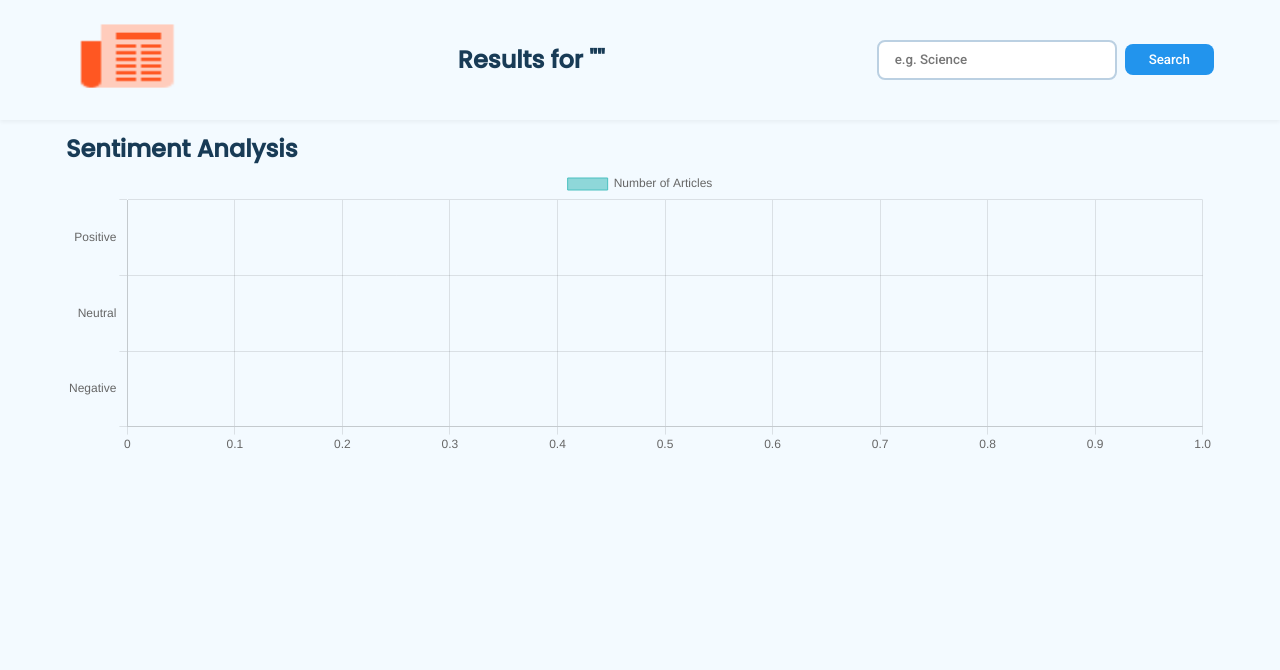
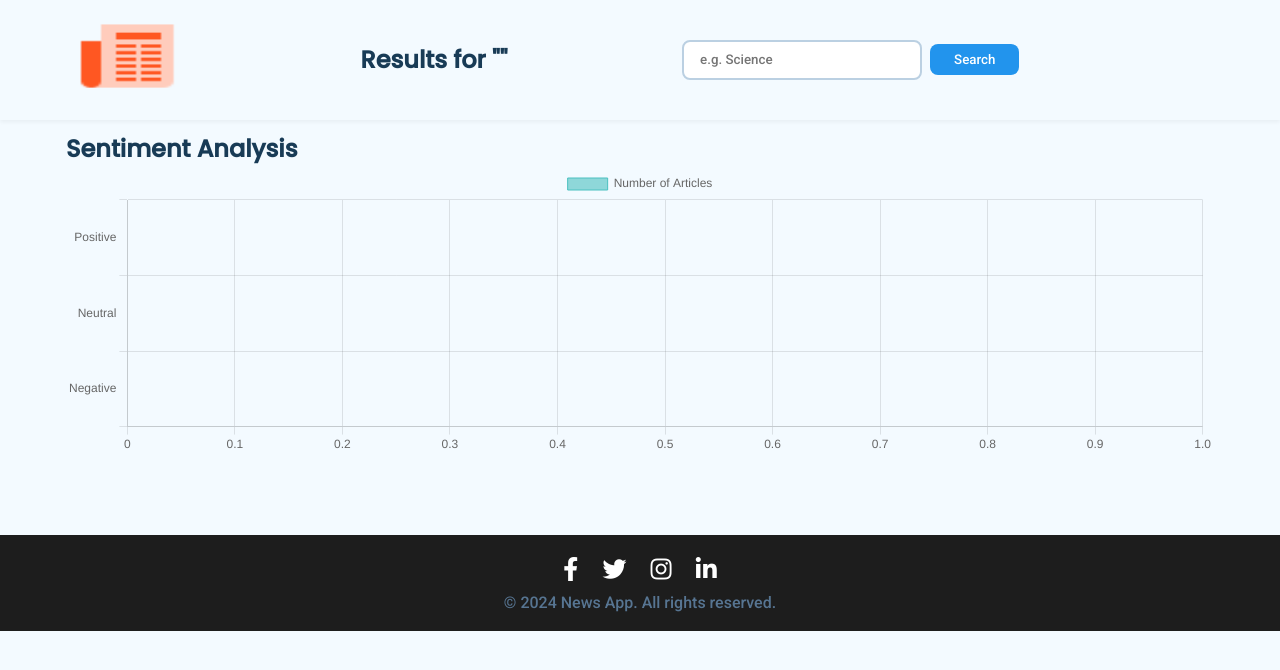
Before and after one commit to RisSonthalia/News-Sentiment-Analyzer, a Django app: template templates/index.html in a window 1280 px wide. Shown: the top 670 px of the page. Run offline with Django 5.2, Linux system fonts and the light colour scheme; the template is opened without the code that fills it, so the values that code supplies are empty.

Commit message:
Update index.html

```diff
--- a/templates/index.html
+++ b/templates/index.html
@@ -8,6 +8,30 @@
     <title>News App</title>
     <link rel="stylesheet" href="/static/style.css">
     <link rel="stylesheet" href="https://cdnjs.cloudflare.com/ajax/libs/font-awesome/5.15.3/css/all.min.css">
+    <style>
+        footer {
+            background-color: #1d1d1d;
+            text-align: center;
+
+            color: #fff;
+            text-align: center;
+            width: 100%;
+            padding: 1rem 0;
+            margin-top: auto;
+        }
+
+        .social-icons a {
+            color: #fff;
+            margin: 0 10px;
+            font-size: 1.5rem;
+            transition: color 0.3s ease;
+        }
+
+        .social-icons a:hover {
+            color: #ff6347;
+        }
+
+    </style>
 </head>
 
 <body>
@@ -29,8 +53,15 @@
             <div class="search-bar flex">
                 <form action="{% url 'news_search' %}" method="GET" class="search-bar flex">
                     <input id="search-text" type="text" name="query" class="news-input" placeholder="e.g. Science">
-                    <button type="submit" id="search-button"  class="search-button">Search</button>
+                    <button type="submit" id="search-button"  class="search-button" disabled>Search</button>
                 </form>
+            </div>
+            <div class="logout">
+                {% if user.is_authenticated %}
+                    <a href="{% url 'logoutUser' %}" class="logout-button">
+                        <i class="fas fa-sign-out-alt"></i> Logout
+                    </a>
+                {% endif %}
             </div>
         </div>
     </nav>
@@ -100,9 +131,22 @@
             </div>
         </div>
     </template>
+
+    <footer>
+        <div class="social-icons">
+            <a href="#"><i class="fab fa-facebook-f"></i></a>
+            <a href="#"><i class="fab fa-twitter"></i></a>
+            <a href="#"><i class="fab fa-instagram"></i></a>
+            <a href="#"><i class="fab fa-linkedin-in"></i></a>
+        </div>
+        <p>&copy; 2024 News App. All rights reserved.</p>
+    </footer>
+
     <script src="script.js"></script>
     <script src="https://cdn.jsdelivr.net/npm/chart.js"></script>
+</body>
     <script>
+
         var ctx = document.getElementById('sentimentChart').getContext('2d');
         var sentimentChart = new Chart(ctx, {
             type: 'bar',
@@ -134,5 +178,16 @@
             }
         });
     </script>
+    <script>
+        // Enable search button only if there is text in the search bar
+        document.addEventListener('DOMContentLoaded', function() {
+            const searchText = document.getElementById('search-text');
+            const searchButton = document.getElementById('search-button');
+
+            searchText.addEventListener('input', function() {
+                searchButton.disabled = searchText.value.trim() === '';
+            });
+        });
+    </script>
 
 </html>
```
